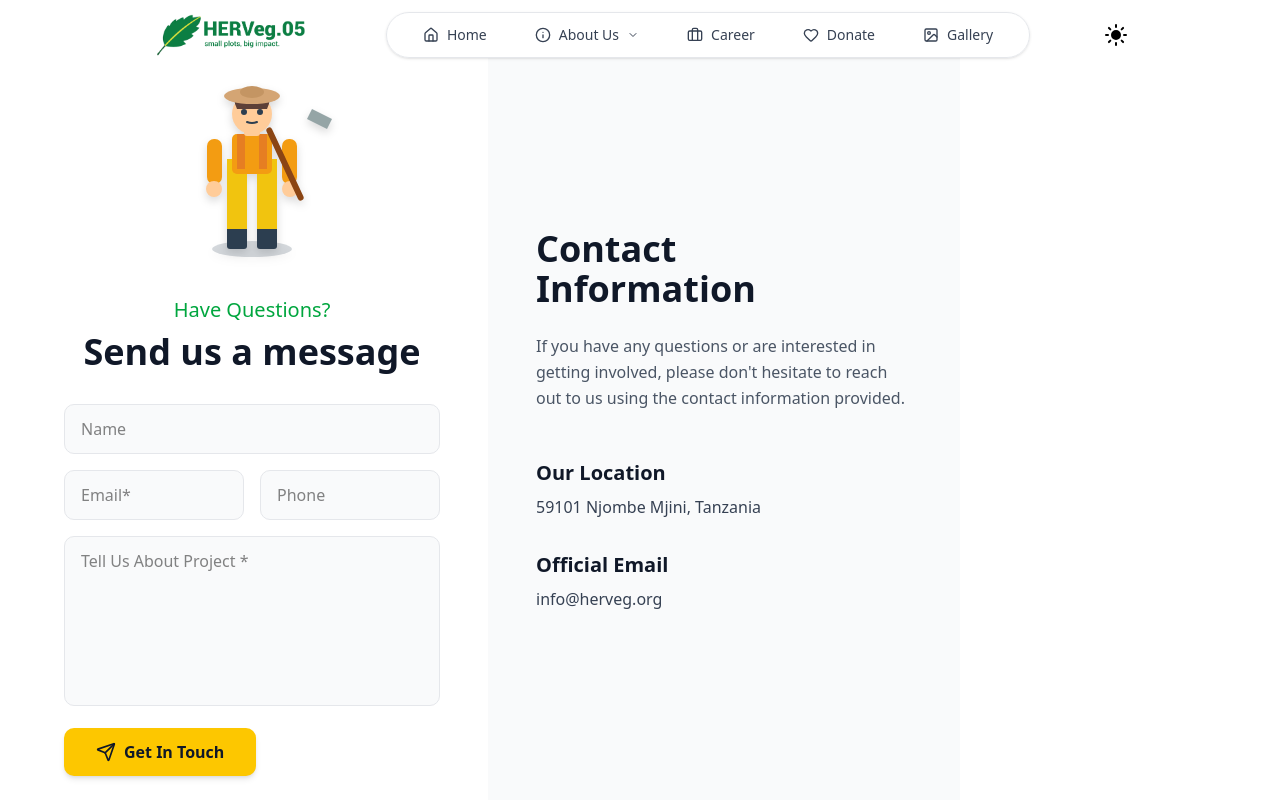
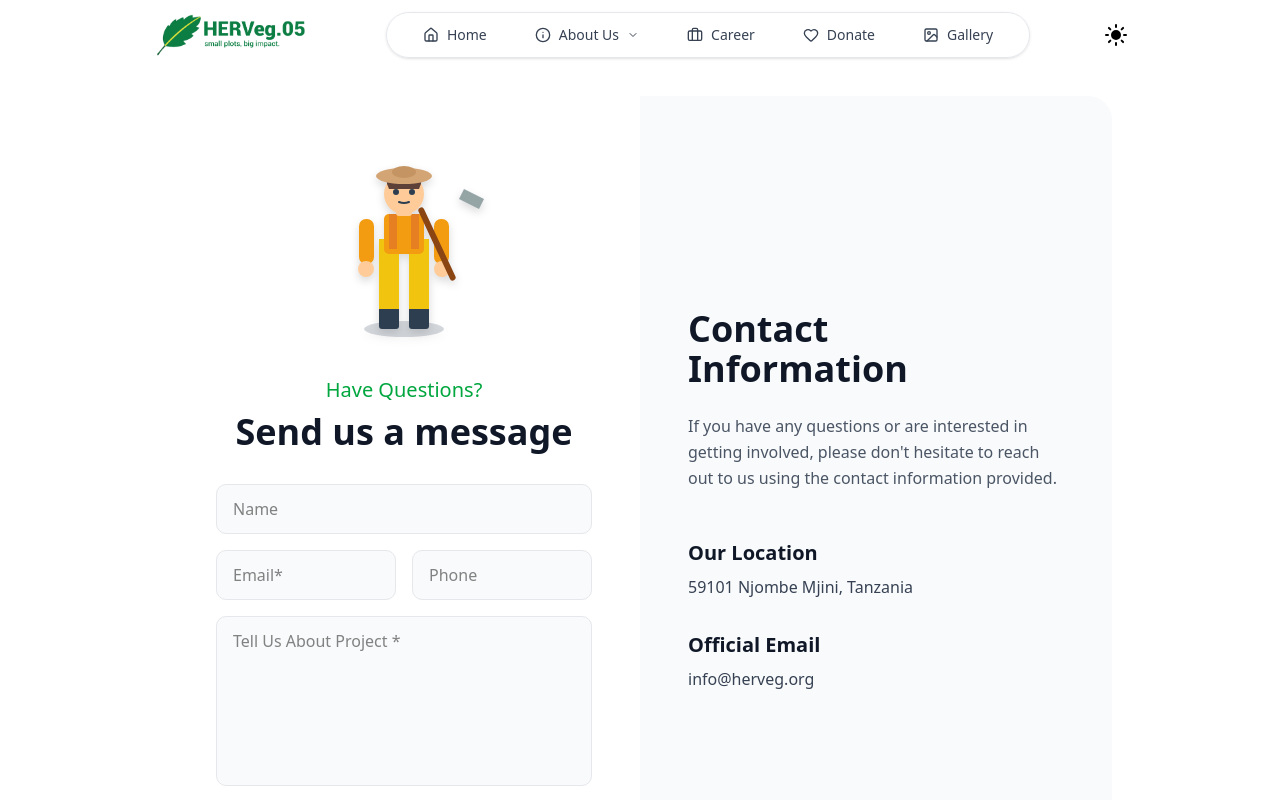
Before and after one commit to Mhando-Z/HervegWeb, a Next.js app: page /contactus in a window 1280 px wide. Shown: the top 800 px of the page. Built offline with nearby package versions, Linux system fonts and the light colour scheme; a web font is replaced by a local one.

Commit message:
Phase One

```diff
--- a/src/app/contactus/page.jsx
+++ b/src/app/contactus/page.jsx
@@ -3,7 +3,7 @@ import ContactUs from "@/components/ContactUs";
 
 function page() {
   return (
-    <div>
+    <div className="flex flex-col container mx-auto md:mt-20">
       <ContactUs />
     </div>
   );
```
